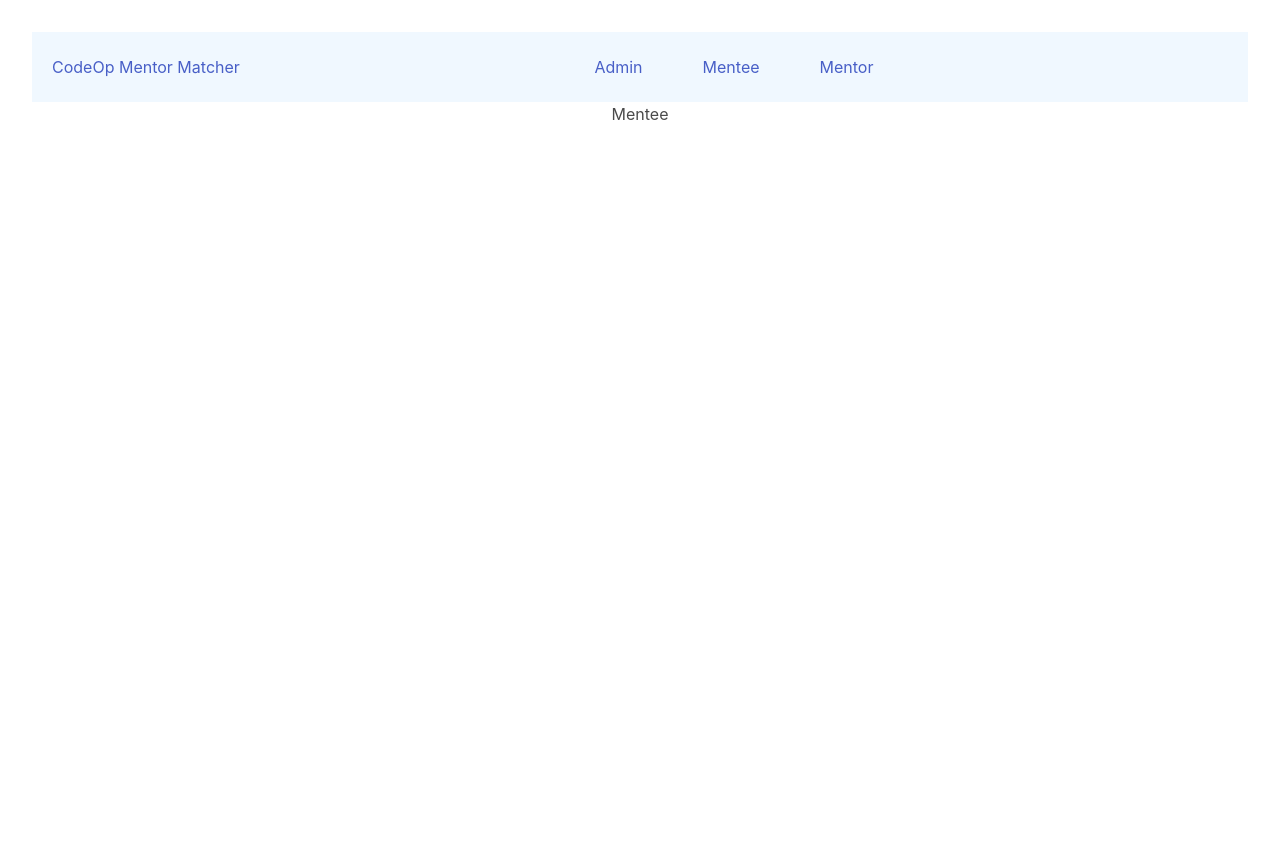
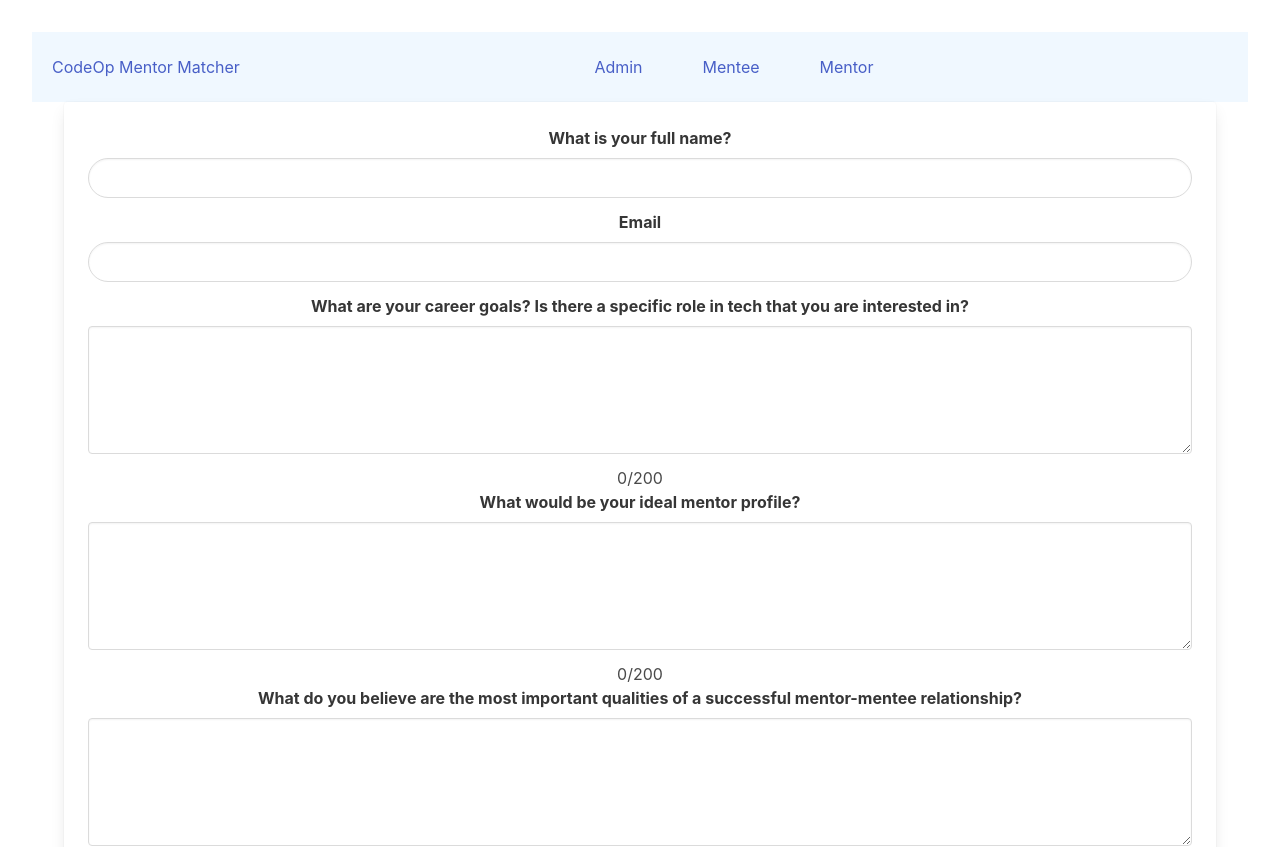
Before and after one commit to Acova003/mentor-matcher, a React (Vite) app in the folder client/: page /mentee in a window 1280 px wide. Shown: the top 847 px of the page. Before the commit the page ends 800 px from the top, so only its background shows below. Built offline with nearby package versions, Linux system fonts and the light colour scheme.

Commit message:
Mentee form working and connected to backend

```diff
--- a/client/src/pages/Mentee.jsx
+++ b/client/src/pages/Mentee.jsx
@@ -1,5 +1,247 @@
 import React from "react";
+import { useState } from "react";
+import TextAreaInput from "../components/TextAreaInput";
 
 export default function Mentee() {
-  return <div>Mentee</div>;
+  const [answers, setAnswers] = useState({
+    fullName: "",
+    email: "",
+    q1: "",
+    q2: "",
+    q3: "",
+    q4: "",
+    q5: "",
+    q6: "",
+    q7: "",
+  });
+  const [errors, setErrors] = useState({
+    fullName: false,
+    email: false,
+    emailInputEmpty: false,
+    q1: false,
+    q2: false,
+    q3: false,
+    q4: false,
+    q5: false,
+    q6: false,
+    q7: false,
+  });
+
+  const isValidEmail = (email) => {
+    const res = email.match(
+      /^[a-zA-Z0-9.!#$%&'*+/=?^_`{|}~-]+@[a-zA-Z0-9-]+(?:\.[a-zA-Z0-9-]+)*$/
+    );
+    return res !== null;
+  };
+
+  const handleInputChange = (event) => {
+    const value = event.target.value;
+    const name = event.target.name;
+
+    setAnswers((state) => ({
+      ...state,
+      [name]: value,
+    }));
+    setErrors((state) => ({
+      ...state,
+      [name]: false,
+    }));
+  };
+
+  const handleSubmit = async (e) => {
+    e.preventDefault();
+
+    let tempErrors = { ...errors };
+
+    // Check if full name is empty
+    if (!answers.fullName.trim()) {
+      tempErrors.fullName = true;
+    }
+
+    // Check if Email is valid
+    if (!isValidEmail(answers.email) && answers.email.length > 0) {
+      tempErrors.email = true;
+    }
+
+    // Check if Email is empty
+    if (!answers.email.trim()) {
+      tempErrors.emailInputEmpty = true;
+    }
+
+    // Check if questions are empty
+    const questionNames = ["q1", "q2", "q3", "q4", "q5", "q6", "q7"];
+
+    for (const name of questionNames) {
+      if (!answers[name].trim()) {
+        tempErrors[name] = true;
+      }
+    }
+
+    setErrors(tempErrors);
+    // if any errors are true, return
+    // send data to backend
+    // if successful, redirect to success page
+    // else, show error message
+
+    if (Object.values(tempErrors).includes(true)) {
+      alert("Please fill out all fields");
+      return;
+    }
+
+    try {
+      // Serialize JSON and send the request
+      const response = await fetch("/api/mentees", {
+        method: "POST",
+        headers: {
+          "Content-Type": "application/json",
+        },
+        body: JSON.stringify({
+          full_name: answers.fullName,
+          email: answers.email,
+          q1: answers.q1,
+          q2: answers.q2,
+          q3: answers.q3,
+          q4: answers.q4,
+          q5: answers.q5,
+          q6: answers.q6,
+          q7: answers.q7,
+        }),
+      });
+
+      // Parse the response JSON
+      const data = await response.json();
+      console.log(data);
+
+      if (data.message) {
+        alert(
+          "You've successfully submitted your questionnaire! We'll be in touch soon."
+        );
+      }
+    } catch (err) {
+      console.error("Error during submission:", err);
+      alert("An error occurred while submitting the form.");
+    }
+  };
+
+  return (
+    <div>
+      <div className="outer-container">
+        <div className="container">
+          <div className="card">
+            <div className="card-content">
+              <div className="form-container content">
+                <form onSubmit={handleSubmit}>
+                  <div className="field">
+                    {/* This name input field should be removed when registration is created */}
+                    <label className="label">What is your full name?</label>
+                    <input
+                      className="input is-rounded"
+                      name="fullName"
+                      value={answers.fullName}
+                      onChange={handleInputChange}
+                    />
+                    {errors.fullName && (
+                      <p className="warning">Please enter your full name</p>
+                    )}
+                  </div>
+                  <div className="field">
+                    <label className="label">Email</label>
+                    <input
+                      className="input is-rounded"
+                      name="email"
+                      value={answers.email}
+                      onChange={handleInputChange}
+                    />
+                    {/* Change for email */}
+                    {errors.email && <p className="warning">Invalid Email</p>}
+                    {errors.emailInputEmpty && (
+                      <p className="warning">Email is required</p>
+                    )}
+                  </div>
+                  <TextAreaInput
+                    question="What are your career goals? Is there a specific role in tech that you are interested in?"
+                    name="q1"
+                    value={answers.q1}
+                    handleInputChange={handleInputChange}
+                  />
+                  {errors.q1 && (
+                    <p className="warning">Please answer the question</p>
+                  )}
+
+                  <TextAreaInput
+                    question="What would be your ideal mentor profile?"
+                    name="q2"
+                    value={answers.q2}
+                    handleInputChange={handleInputChange}
+                  />
+                  {errors.q2 && (
+                    <p className="warning">Please answer the question</p>
+                  )}
+
+                  <TextAreaInput
+                    question="What do you believe are the most important qualities of a successful mentor-mentee relationship?"
+                    name="q3"
+                    value={answers.q3}
+                    handleInputChange={handleInputChange}
+                  />
+                  {errors.q3 && (
+                    <p className="warning">Please answer the question</p>
+                  )}
+
+                  <TextAreaInput
+                    question="Are there any parts of your identity that you would like to see reflected in a mentor? (eg: gender, ethnicity, sexual orientation, cultural background)"
+                    name="q4"
+                    value={answers.q4}
+                    handleInputChange={handleInputChange}
+                  />
+                  {errors.q4 && (
+                    <p className="warning">Please answer the question</p>
+                  )}
+
+                  <TextAreaInput
+                    question="What skills do you want to develop?"
+                    name="q5"
+                    value={answers.q5}
+                    handleInputChange={handleInputChange}
+                  />
+                  {errors.q5 && (
+                    <p className="warning">Please answer the question</p>
+                  )}
+
+                  <TextAreaInput
+                    question="What was your job/career before joining CodeOp?"
+                    name="q6"
+                    value={answers.q6}
+                    handleInputChange={handleInputChange}
+                  />
+                  {errors.q6 && (
+                    <p className="warning">Please answer the question</p>
+                  )}
+
+                  <TextAreaInput
+                    question="What do you hope to achieve through mentorship?"
+                    name="q7"
+                    value={answers.q7}
+                    handleInputChange={handleInputChange}
+                  />
+                  {errors.q7 && (
+                    <p className="warning">Please answer the question</p>
+                  )}
+
+                  <div className="is-align-content-end">
+                    <button
+                      className="button is-primary is-rounded"
+                      type="submit"
+                    >
+                      Submit
+                    </button>
+                  </div>
+                </form>
+              </div>
+            </div>
+          </div>
+        </div>
+      </div>
+    </div>
+  );
 }
```
